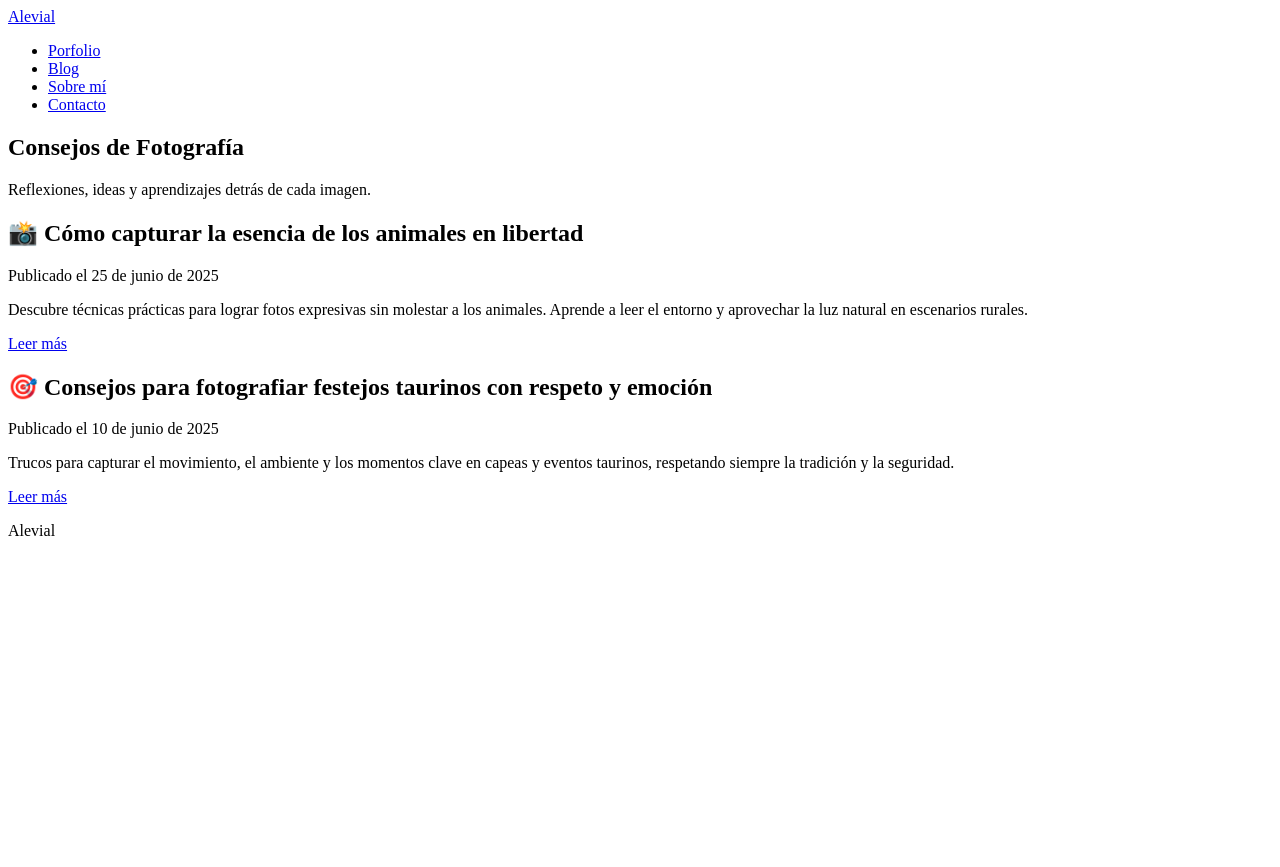
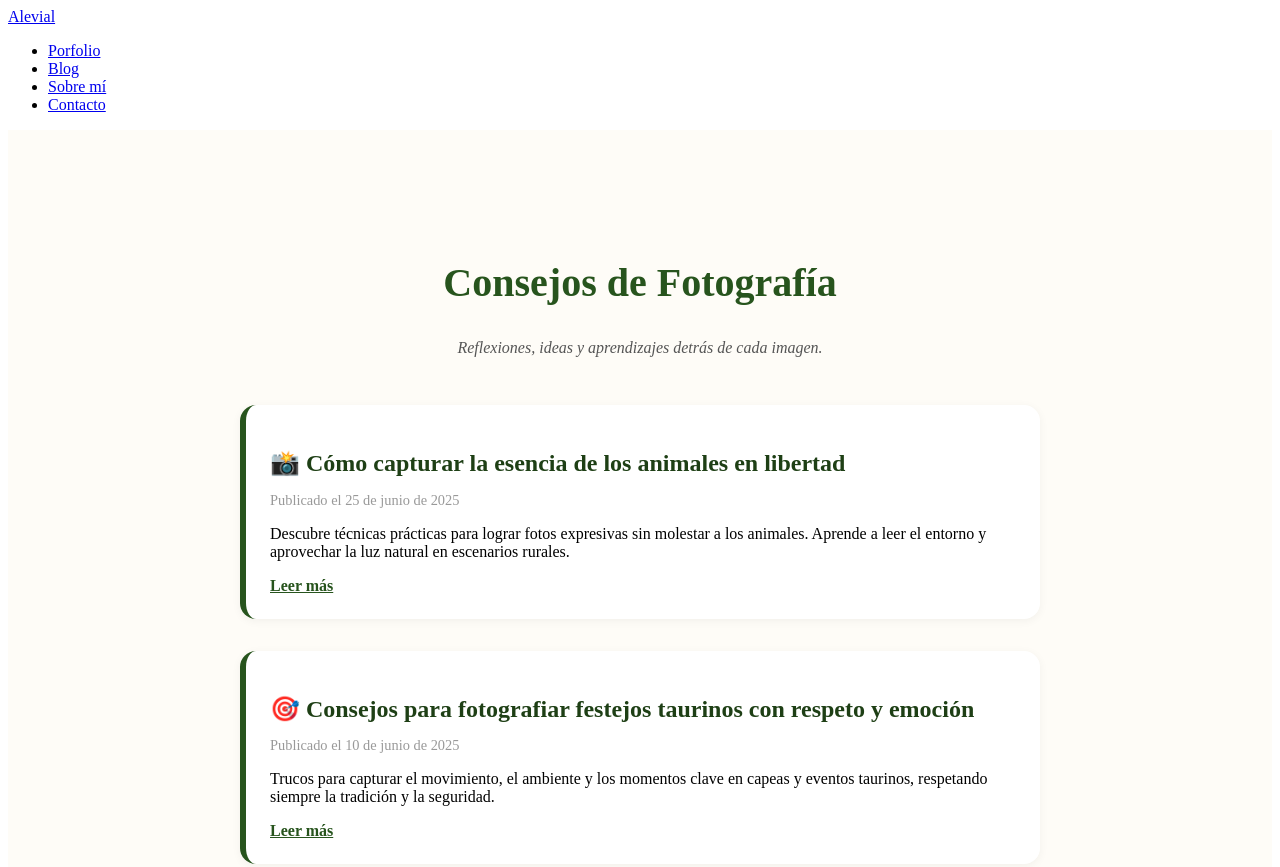
Before and after one commit to Alevial21/Alevial., a plain HTML site: page css/blog.html in a window 1280 px wide. Shown: the top 867 px of the page. Before the commit the page ends 800 px from the top, so only its background shows below. Drawn offline with Linux system fonts and the light colour scheme; files that its build step writes are made by us from their sources; a script that the page names is missing.

Commit message:
Update style.css

```diff
--- a/css/style.css
+++ b/css/style.css
@@ -57,3 +57,73 @@
   text-align: center;
   color: green;
 }
+.blog-page {
+  padding: 6rem 1.5rem 4rem;
+  background-color: #fefcf7;
+  font-family: 'Lora', serif;
+}
+
+.blog-header {
+  text-align: center;
+  margin-bottom: 3rem;
+}
+
+.blog-header h1 {
+  font-size: 2.5rem;
+  color: #27541d;
+}
+
+.blog-header p {
+  color: #555;
+  font-style: italic;
+}
+
+.blog-entries {
+  display: grid;
+  gap: 2rem;
+  max-width: 800px;
+  margin: 0 auto;
+}
+
+.blog-post {
+  background-color: #fff;
+  border-left: 6px solid #27541d;
+  padding: 1.5rem;
+  border-radius: 1rem;
+  box-shadow: 0 2px 10px rgba(0,0,0,0.05);
+  transition: transform 0.2s ease;
+}
+
+.blog-post:hover {
+  transform: translateY(-4px);
+}
+
+.blog-post h2 {
+  color: #1e3f15;
+  margin-bottom: 0.5rem;
+}
+
+.post-date {
+  font-size: 0.9rem;
+  color: #999;
+  margin-bottom: 1rem;
+}
+
+.read-more {
+  color: #27541d;
+  text-decoration: underline;
+  font-weight: bold;
+}
+
+.animate-fade {
+  opacity: 0;
+  transform: translateY(30px);
+  animation: fadeInUp 0.8s forwards;
+}
+
+@keyframes fadeInUp {
+  to {
+    opacity: 1;
+    transform: translateY(0);
+  }
+}
```
